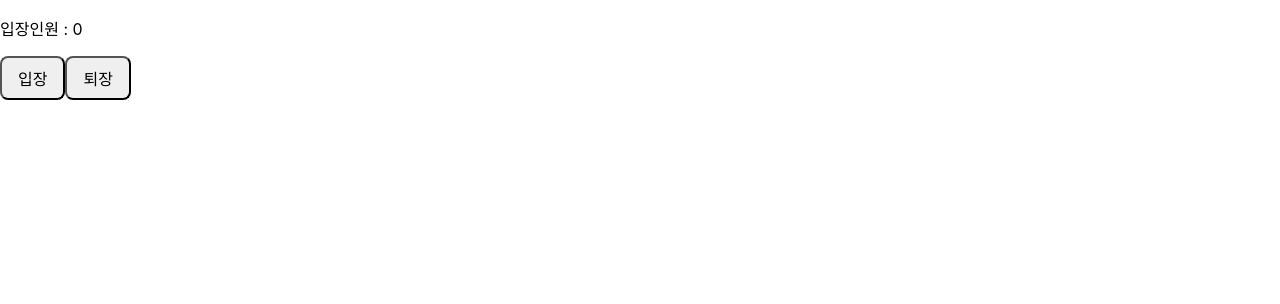
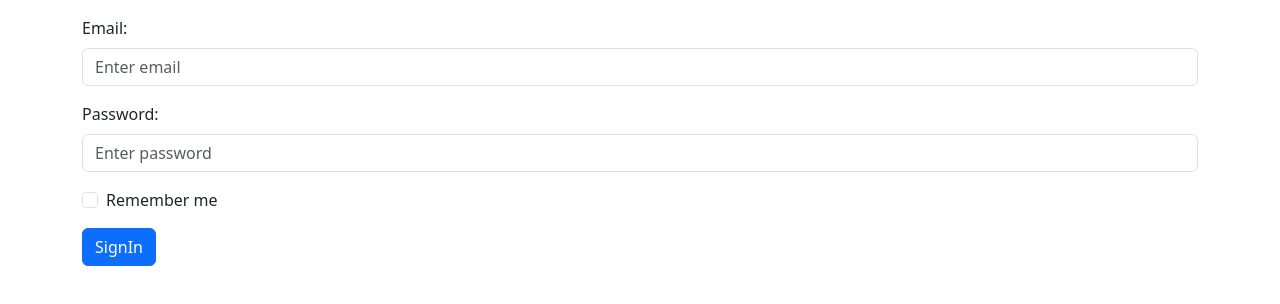
Before and after one commit to yusung-LG-CNS-Practice/react-app, a React (Create React App) app: page / in a window 1280 px wide. Shown: the top 304 px of the page. Built offline with nearby package versions, Linux system fonts and the light colour scheme; no server answers.

Commit message:
8월 5일 오전 수업 실습

```diff
--- a/db.json
+++ b/db.json
@@ -12,5 +12,12 @@
             "writer": "박선아",
             "comment": "강사님과 함께하는 즐겁지아니한 React..."
         }
+    ],
+
+    "users":[
+        {
+            "email" : "yusung052077@gmail.com",
+            "pswd" : "1234"
+        }
     ]
 }
--- a/package.json
+++ b/package.json
@@ -11,7 +11,9 @@
     "@testing-library/react": "^16.3.2",
     "@testing-library/user-event": "^13.5.0",
     "axios": "^1.19.0",
+    "bootstrap": "^5.3.8",
     "react": "^19.2.8",
+    "react-bootstrap": "^2.10.10",
     "react-dom": "^19.2.8",
     "react-scripts": "5.0.1",
     "styled-components": "^6.4.4",
--- a/src/components/styled/Button.jsx
+++ b/src/components/styled/Button.jsx
@@ -9,9 +9,10 @@ const StyledButton = styled.button
     border-radius : 8px;
     cursor : pointer
 `;
-const Button = (props) => {
+const Button = ({onClick, title, disabled}) => {
     return (
-        <StyledButton onClick = {props.onClick}>{props.title}</StyledButton>
+        <StyledButton onClick = {onClick}
+                        disabled={disabled}>{title}</StyledButton>
     );
 }
 
--- a/src/index.js
+++ b/src/index.js
@@ -7,6 +7,7 @@ import LibraryPage from './pages/sample/LibraryPage';
 import ButtonPage from './pages/material/ButtonPage';
 import CommentPage from './pages/sample/CommentPage';
 import CapacityPage from './pages/reactive/CapacityPage';
+import EventPage from './pages/event/EventPage';
 
 // const root = ReactDOM.createRoot(document.getElementById('root'));
 // root.render(
@@ -33,10 +34,17 @@ import CapacityPage from './pages/reactive/CapacityPage';
 //     <CommentPage/>
 // );
 
+// const root = ReactDOM.createRoot(document.getElementById('root'));
+
+// root.render(
+//     <CapacityPage/>
+// );
+
+//import EventPage from './pages/event/EventPage';
 const root = ReactDOM.createRoot(document.getElementById('root'));
 
 root.render(
-    <CapacityPage/>
+    <EventPage/>
 );
 
 // If you want to start measuring performance in your app, pass a function
--- /dev/null
+++ b/src/pages/event/EventPage.jsx
@@ -0,0 +1,84 @@
+import Button from 'react-bootstrap/Button';
+import 'bootstrap/dist/css/bootstrap.min.css';
+import { useEffect, useState } from 'react';
+
+const EventPage = () => {
+    /*
+    변수?
+    - scope : 전역,지역
+    - state
+    상태관리가 안되는 변수 사용한 경우
+    const data = {
+        id : 'yusung', password: '1234'
+    }
+    let id = data.id;
+    let password = data.password;
+
+    - state가 안되면 script와 ui가 싱크가 안맞는다. 즉, 양방향 통신이 안된다.
+    - 상태 관리를 위해선 state를 사용해야 한다.
+
+    상태관리가 되는 경우
+    const [id, setId] = useState();
+    const [password, setPassword] = useState();
+    setId(data.id), setPassword(data.password);
+    */
+
+    // 사용자의 입력값과 스크립트의 변수를 동기화를 위한 상태관리
+    const [email, setEmail] = useState('');
+    const [pswd, setPswd] = useState(''); //이 두개는 전역 scope이다.
+
+    const emailHandler = (e) => {
+        setEmail(e.target.value);
+        //console.log(`debug >>>> emailHandler email : `, email);
+    }
+
+    const pswdHandler = (e) => {
+        setPswd(e.target.value);
+        //console.log(`debug >>>> emailHandler email : `, pswd);
+    }
+
+    const signInHandler = (e, email, pswd) => {
+
+    }
+
+    useEffect(() => {
+        console.log(`debug >>>> emailHandler email : `, email);
+        console.log(`debug >>>> emailHandler password : `, pswd);
+    })
+
+    return (
+        <div className='container'>
+            <div class="mb-3 mt-3">
+                <label for="email" class="form-label">Email:</label>
+                <input type="email"
+                    class="form-control"
+                    id="email"
+                    placeholder="Enter email"
+                    name="email"
+                    value={email}
+                    onChange={(e) => emailHandler(e)} />
+            </div>
+            <div class="mb-3">
+                <label for="pwd" class="form-label">Password:</label>
+                <input type="password"
+                    class="form-control"
+                    id="pwd"
+                    placeholder="Enter password"
+                    name="pswd"
+                    value={pswd}
+                    onChange={(e) => pswdHandler(e)} />
+            </div>
+            <div class="form-check mb-3">
+                <label class="form-check-label">
+                    <input class="form-check-input"
+                        type="checkbox"
+                        name="remember" /> Remember me
+                </label>
+            </div>
+            <Button variant='primary'
+                    onClick={(e) => signInHandler(e, email, pswd)}>SignIn</Button>
+        </div>
+    );
+}
+
+export default EventPage;
--- a/src/pages/reactive/CapacityPage.jsx
+++ b/src/pages/reactive/CapacityPage.jsx
@@ -1,5 +1,5 @@
 import Button from '../../components/styled/Button';
-import { useState, useEffect } from 'react';
+import { useState, useEffect } from 'react'; //=> useState, useEffect는 hook 이라고 함
 
 const CapacityPage = () => {
 
@@ -10,7 +10,12 @@ const CapacityPage = () => {
     // 해당 변수는 양방향 실시간 소통이 이루어져야한다...어떻게?
     // let cnt = 0;
     // solution -> hook state : useState()
+
+    const capacity = 10;
+
     let [cnt, setCnt] = useState(0); // => 0으로 초기화
+    let [full, setFull] = useState(false);
+    let [empty, setEmpty] = useState(false);
 
     const upCntHandler = (e) => {
         // cnt = cnt + 1;
@@ -35,6 +40,8 @@ const CapacityPage = () => {
     useEffect(() => {
         console.log(`debug >>>> CapcityPage life cycle mount, unmount`);
         console.log(`debug >>>> side effect render cnt : ${cnt}`);
+        setFull(cnt >= capacity);
+        setEmpty(cnt <= 0);
     });
     //UI
     /*
@@ -49,9 +56,11 @@ const CapacityPage = () => {
             <p>입장인원 : {cnt} </p>
             <Button title = "입장"
                     //onClick = {upCntHandler} => 함수 호출시 매개변수 전달이 필요 없을때
-                    onClick = {(e) => upCntHandler()}/>
+                    onClick = {(e) => upCntHandler()}
+                    disabled = {full}/>
             <Button title = "퇴장"
-                    onClick = {(e) => downCntHandler()}/>
+                    onClick = {(e) => downCntHandler()}
+                    disabled = {empty}/>
         </div>
 
     );
--- a/src/pages/sample/CommentPage.jsx
+++ b/src/pages/sample/CommentPage.jsx
@@ -3,10 +3,11 @@ import api from '../../api/axios';
 import Comment from '../../components/sample/Comment';
 
 const CommentPage = () => {
-    // const [comments, setComments] = useState([]);
-
     //script
 
+    const [comments, setComments] = useState([]); //=> 배열로 초기화 ([])
+
+    //let comments = [];
     // useEffect(() => {
     //     const loadData = async () => {
     //         try {
@@ -23,33 +24,37 @@ const CommentPage = () => {
     //     loadData();
     // }, []);
 
-    console.log(`debug >>>> CommentPage load event `);
-    let comments = [
-        {
-            "writer"  : "임정섭",
-            "comment" : "강사님과 함께하는 즐거운 React..."
-        },
-        {
-            "writer"  : "차현준",
-            "comment" : "강사님과 함께하는 재미없는 React..."
-        },
-        {
-            "writer"  : "박선아",
-            "comment" : "강사님과 함께하는 즐겁지아니한 React..."
-        }
-    ] ;
+    // console.log(`debug >>>> CommentPage load event `);
+    // let comments = [
+    //     {
+    //         "writer"  : "임정섭",
+    //         "comment" : "강사님과 함께하는 즐거운 React..."
+    //     },
+    //     {
+    //         "writer"  : "차현준",
+    //         "comment" : "강사님과 함께하는 재미없는 React..."
+    //     },
+    //     {
+    //         "writer"  : "박선아",
+    //         "comment" : "강사님과 함께하는 즐겁지아니한 React..."
+    //     }
+    // ] ;
 
-    // const loadData = async () => {
-    //     await api.get('/comment')
-    //             .then( response => {
-    //                 console.log(`debug >>>> response `, response.data );
-    //                 comments = response.data ;
-    //             })
-    //             .catch( err => {
-    //                 console.log(`debug >>>> err `, err);
-    //             });
-    // }
-    // loadData() ;
+
+    const loadData = async () => {
+        await api.get('/comment')
+            .then(response => {
+                console.log(`debug >>>> response `, response.data);
+                setComments(response.data);
+            })
+            .catch(err => {
+                console.log(`debug >>>> err `, err);
+            });
+    }
+
+    useEffect(() => {
+        loadData();
+    }, []);
 
     //UI
     return (
@@ -62,7 +67,7 @@ const CommentPage = () => {
                             data={comment}
                         />
                     );
-                })
+                }) // ?? [] => 이 방법도 가능
             }
         </div>
     );
```
Also changed, not shown: 1 other file (tests, documents, lock files or other folders).
